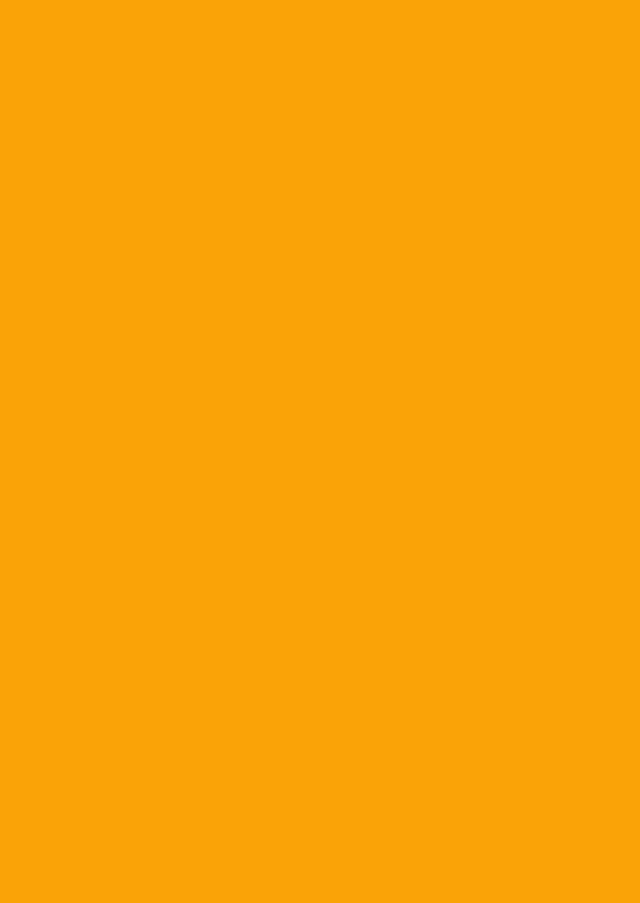
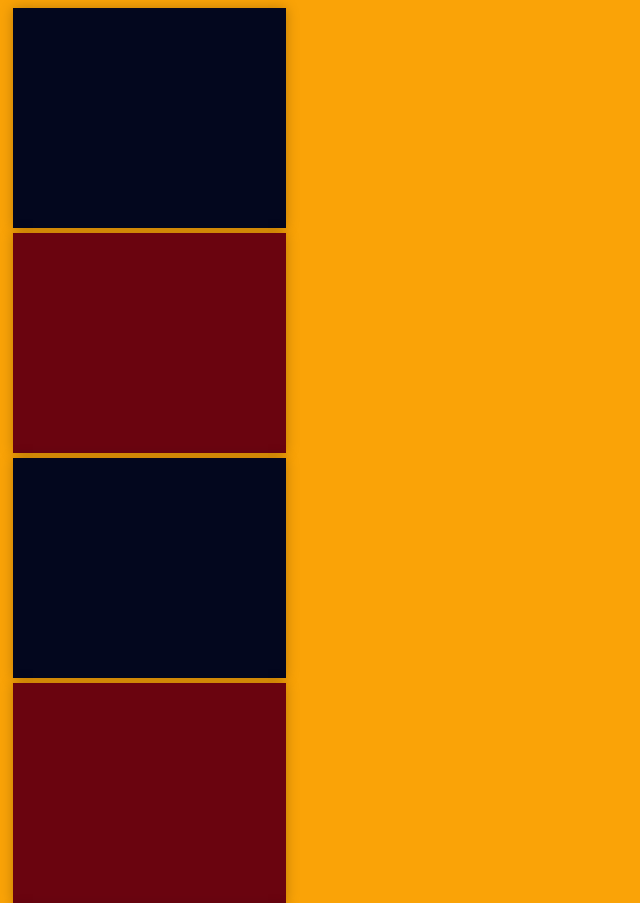
Before and after one commit to milapawlus/responsive-website-using-flexbox, a plain HTML site: page pages/circles.html in a window 1280 px wide. Shown: the top 903 px of the page, without its empty margins (0-640 px from the left). Before the commit the page ends 800 px from the top, so only its background shows below. Drawn offline with Linux system fonts and the light colour scheme.

Commit message:
created blocks for circles

```diff
--- a/pages/circles.html
+++ b/pages/circles.html
@@ -8,6 +8,13 @@
     <title>Circles</title>
 </head>
 <body>
+    <div class="container">
+        <div class="block blackblock"></div>
+        <div class="block redblock"></div>
+        <div class="block blackblock"></div>
+        <div class="block redblock"></div>
+        <div class="block blackblock"></div>
+    </div>
 
 </body>
 </html>
--- a/style/circles.css
+++ b/style/circles.css
@@ -1,3 +1,18 @@
 body {
     background-color: #FAA307;
 }
+
+.block {
+    width: 273px;
+    height: 220px;
+    box-shadow: 0px 0px 12px rgba(0, 0, 0, 0.25);
+    margin: 5px;
+}
+
+.blackblock {
+    background-color:  #03071E;
+}
+
+.redblock {
+    background-color: #6A040F;
+}
```
